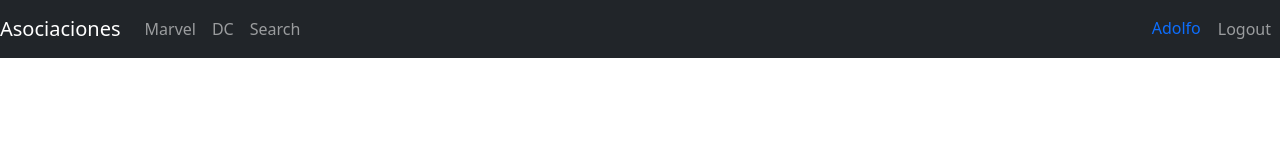
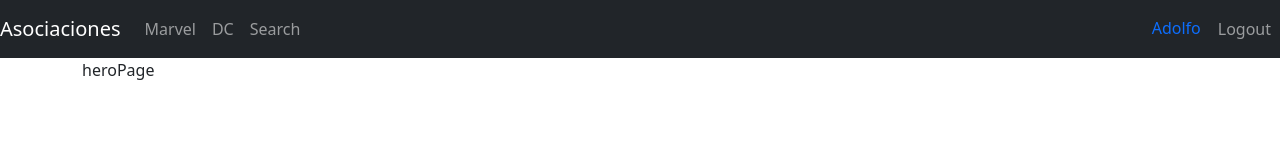
Before and after one commit to adlf-aldana/heroes-spa, a React (Vite) app: page /hero/marvel-captain in a window 1280 px wide. Shown: the top 160 px of the page. Built offline with nearby package versions, Linux system fonts and the light colour scheme.

Commit message:
#feat: read arguments by url

```diff
--- /dev/null
+++ b/src/heroes/helpers/getHeroById.js
@@ -0,0 +1,5 @@
+import { heroes } from "../data/heroes";
+
+export const getHeroById = (id) => {
+  return heroes.find((hero) => hero.id === id);
+};
--- a/src/heroes/helpers/index.js
+++ b/src/heroes/helpers/index.js
@@ -1 +1,2 @@
 export * from "./getHeroesByPublisher";
+export * from "./getHeroById";
--- a/src/heroes/pages/HeroPage.jsx
+++ b/src/heroes/pages/HeroPage.jsx
@@ -1,3 +1,13 @@
+import { Navigate, useParams } from "react-router-dom";
+import { getHeroById } from "../helpers/getHeroById";
+
 export const HeroPage = () => {
+  const { id } = useParams();
+  const hero = getHeroById(id);
+
+  if (!hero) {
+    return <Navigate to="/marvel" />;
+  }
+
   return <div>heroPage</div>;
 };
--- a/src/heroes/routes/HeroesRoutes.jsx
+++ b/src/heroes/routes/HeroesRoutes.jsx
@@ -13,7 +13,7 @@
           <Route path="dc" element={<DcPage />} />
 
           <Route path="search" element={<SearchPage />} />
-          <Route path="hero" element={<HeroPage />} />
+          <Route path="hero/:id" element={<HeroPage />} />
 
           <Route path="/" element={<Navigate to="marvel" />} />
         </Routes>
```
